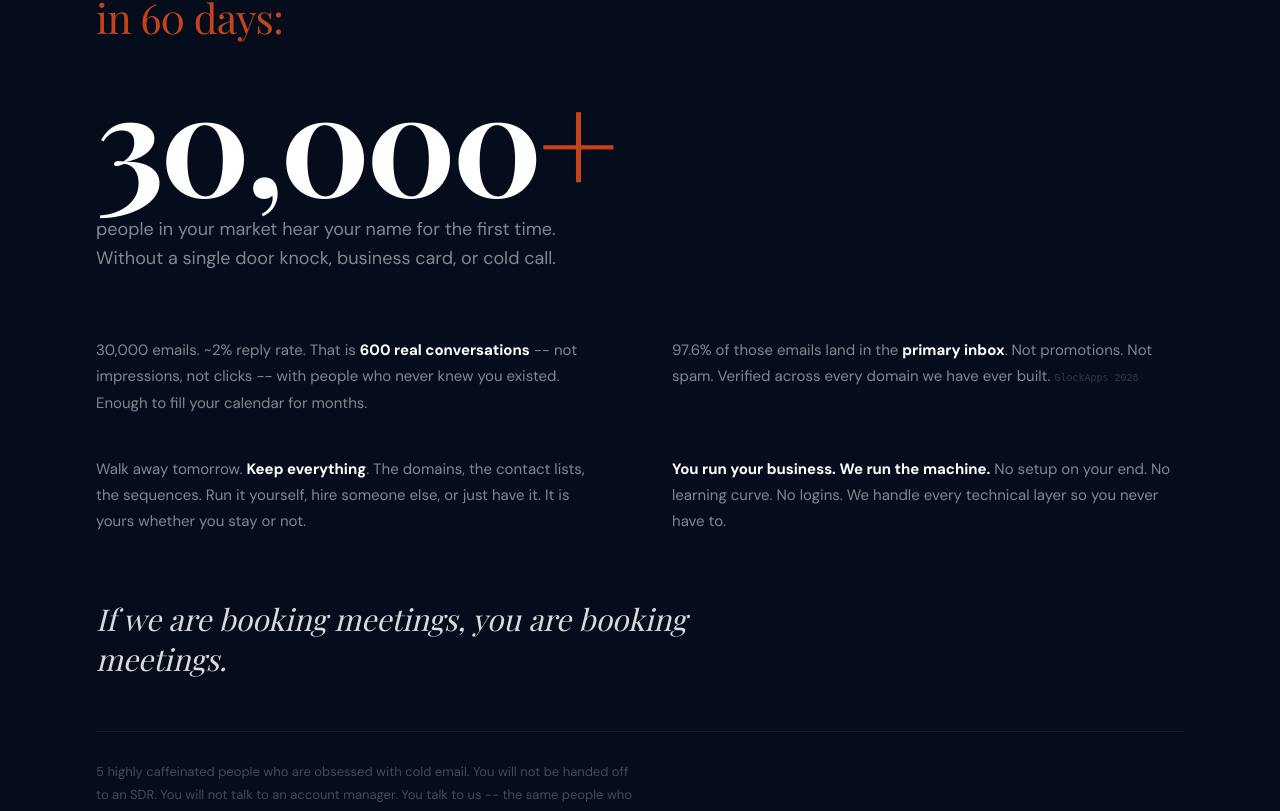
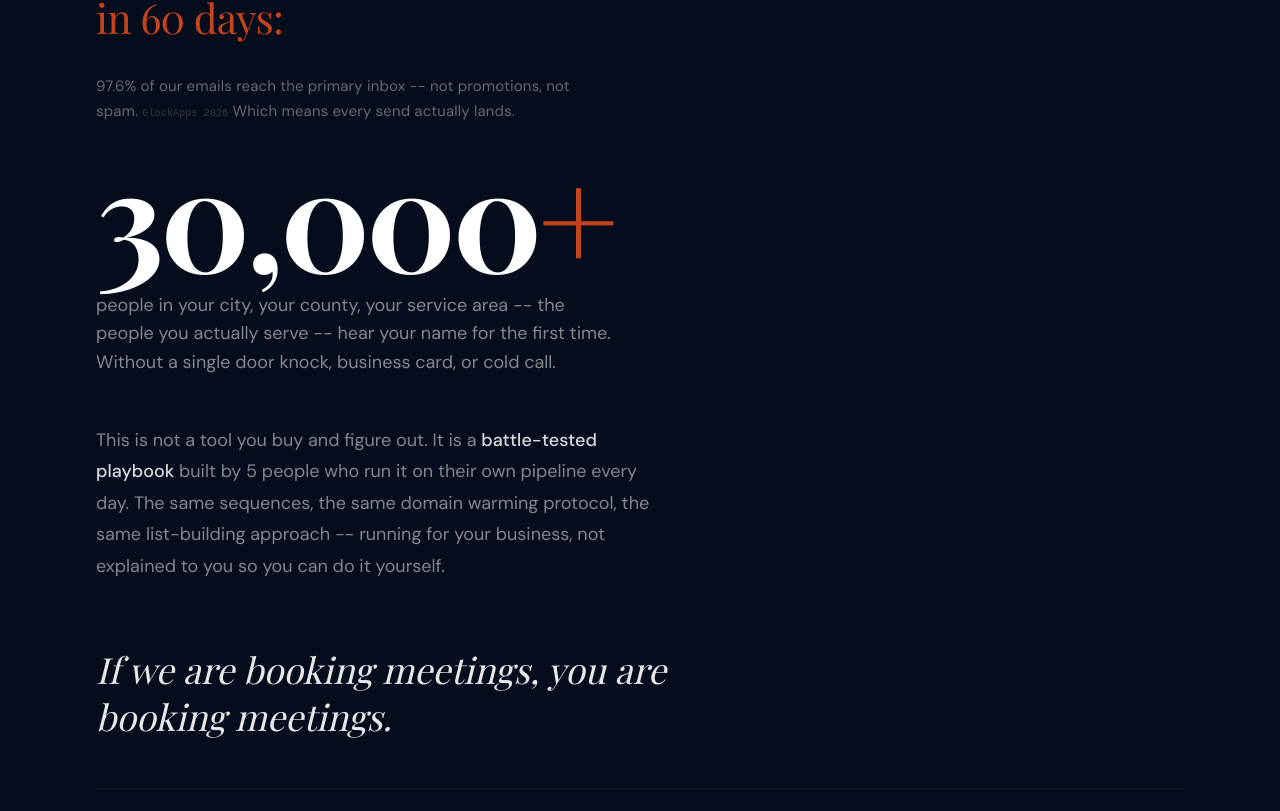
Before and after one commit to jaexochill2-code/scalesteady-engineers, a Next.js app: page / in a window 1280 px wide. Shown: the part 2898-3709 px from the top of the page. Built offline with nearby package versions, Linux system fonts and the light colour scheme.

Commit message:
copy: add 97.6% inbox connector, service area specificity, clean editorial column

```diff
--- a/src/app/page.tsx
+++ b/src/app/page.tsx
@@ -408,7 +408,7 @@ export default function Home() {
       <section style={{ background: "#050D1C", padding: "clamp(64px, 7vw, 96px) 0" }}>
         <div className="mx-auto px-8 sm:px-12 lg:px-24" style={{ maxWidth: "1280px" }}>
 
-          {/* Pattern interrupt headline → number in one visual beat */}
+          {/* Pattern interrupt → 97.6% connector → hero number */}
           <p
             className="font-serif"
             style={{
@@ -423,6 +423,23 @@ export default function Home() {
             The worst thing that can happen in 60&nbsp;days:
           </p>
 
+          {/* Credibility connector -- the mechanism that earns the number */}
+          <p
+            className="font-sans"
+            style={{
+              fontSize: "clamp(13px, 1.3vw, 15px)",
+              lineHeight: "1.65",
+              color: "rgba(255,255,255,0.38)",
+              maxWidth: "480px",
+              marginTop: "clamp(20px, 2.5vw, 32px)",
+              letterSpacing: "0.01em",
+            }}
+          >
+            97.6% of our emails reach the primary inbox -- not promotions, not spam.{" "}
+            <span style={{ fontSize: "10px", fontFamily: "monospace", color: "rgba(255,255,255,0.18)" }}>GlockApps 2026</span>
+            {" "}Which means every send actually lands.
+          </p>
+
           <p
             className="font-serif font-bold"
             style={{
@@ -430,7 +447,7 @@ export default function Home() {
               lineHeight: 0.85,
               color: "#FFFFFF",
               letterSpacing: "-0.03em",
-              marginTop: "clamp(24px, 3vw, 40px)",
+              marginTop: "clamp(20px, 2.5vw, 32px)",
             }}
           >
             30,000<span style={{ color: "#C4431B" }}>+</span>
@@ -441,62 +458,47 @@ export default function Home() {
               fontSize: "clamp(15px, 1.6vw, 18px)",
               lineHeight: "1.6",
               color: "rgba(255,255,255,0.5)",
-              maxWidth: "480px",
+              maxWidth: "520px",
               marginTop: "16px",
             }}
           >
-            people in your market hear your name for the first time. Without a single door knock, business card, or cold call.
+            people in your city, your county, your service area -- the people you actually serve -- hear your name for the first time. Without a single door knock, business card, or cold call.
           </p>
 
-          {/* The math -- showing the work, not hiding it */}
-          <div className="grid grid-cols-1 lg:grid-cols-2 gap-x-16 gap-y-10" style={{ marginTop: "clamp(48px, 5vw, 64px)" }}>
+          {/* The intangibles -- what makes this different */}
+          <p
+            className="font-sans"
+            style={{
+              fontSize: "clamp(15px, 1.6vw, 18px)",
+              lineHeight: "1.75",
+              color: "rgba(255,255,255,0.5)",
+              maxWidth: "560px",
+              marginTop: "clamp(32px, 4vw, 48px)",
+            }}
+          >
+            This is not a tool you buy and figure out. It is a{" "}
+            <strong style={{ color: "rgba(255,255,255,0.85)", fontWeight: 500 }}>battle-tested playbook</strong>{" "}
+            built by 5 people who run it on their own pipeline every day. The same sequences, the same domain warming protocol, the same list-building approach -- running for your business, not explained to you so you can do it yourself.
+          </p>
 
-            <div>
-              <p className="font-sans" style={{ fontSize: "15px", lineHeight: "1.75", color: "rgba(255,255,255,0.5)" }}>
-                30,000 emails. ~2% reply rate. That is <strong style={{ color: "#FFFFFF" }}>600 real conversations</strong> -- not impressions, not clicks -- with people who never knew you existed. Enough to fill your calendar for months.
-              </p>
-            </div>
-
-            <div>
-              <p className="font-sans" style={{ fontSize: "15px", lineHeight: "1.75", color: "rgba(255,255,255,0.5)" }}>
-                97.6% of those emails land in the <strong style={{ color: "#FFFFFF" }}>primary inbox</strong>. Not promotions. Not spam. Verified across every domain we have ever built.{" "}
-                <span style={{ fontSize: "10px", fontFamily: "monospace", color: "rgba(255,255,255,0.18)" }}>GlockApps 2026</span>
-              </p>
-            </div>
-
-            <div>
-              <p className="font-sans" style={{ fontSize: "15px", lineHeight: "1.75", color: "rgba(255,255,255,0.5)" }}>
-                Walk away tomorrow. <strong style={{ color: "#FFFFFF" }}>Keep everything</strong>. The domains, the contact lists, the sequences. Run it yourself, hire someone else, or just have it. It is yours whether you stay or not.
-              </p>
-            </div>
-
-            <div>
-              <p className="font-sans" style={{ fontSize: "15px", lineHeight: "1.75", color: "rgba(255,255,255,0.5)" }}>
-                <strong style={{ color: "#FFFFFF" }}>You run your business. We run the machine.</strong> No setup on your end. No learning curve. No logins. We handle every technical layer so you never have to.
-              </p>
-            </div>
-
-          </div>
-
-          {/* Anchor line -- the single strongest point, elevated */}
-          <div style={{ marginTop: "clamp(48px, 5vw, 64px)" }}>
+          {/* Anchor line -- the entire point */}
           <p
             className="font-serif italic"
             style={{
-                fontSize: "clamp(20px, 2.5vw, 30px)",
-                lineHeight: "1.35",
-                color: "rgba(255,255,255,0.85)",
+              fontSize: "clamp(22px, 3vw, 36px)",
+              lineHeight: "1.3",
+              color: "rgba(255,255,255,0.9)",
               maxWidth: "640px",
+              marginTop: "clamp(40px, 5vw, 64px)",
             }}
           >
             If we are booking meetings, you are booking meetings.
           </p>
-          </div>
 
-          {/* 4th wall -- personality, not a tombstone */}
-          <div style={{ marginTop: "clamp(40px, 4vw, 56px)", paddingTop: "28px", borderTop: "1px solid rgba(255,255,255,0.06)" }}>
-            <p className="font-sans" style={{ fontSize: "13px", lineHeight: "1.8", color: "rgba(255,255,255,0.25)", maxWidth: "540px" }}>
-              5 highly caffeinated people who are obsessed with cold email. You will not be handed off to an SDR. You will not talk to an account manager. You talk to us -- the same people who warm the domains, write the sequences, and read the replies. This is the same playbook we run for our own pipeline.
+          {/* 4th wall */}
+          <div style={{ marginTop: "clamp(32px, 4vw, 48px)", paddingTop: "24px", borderTop: "1px solid rgba(255,255,255,0.06)" }}>
+            <p className="font-sans" style={{ fontSize: "13px", lineHeight: "1.8", color: "rgba(255,255,255,0.22)", maxWidth: "520px" }}>
+              You will not be handed off to an SDR. You will not talk to an account manager. You talk to us -- the same 5 people who warm the domains, write the sequences, and read every reply.
             </p>
           </div>
 
```
Lines whose indentation alone changed are shown as unchanged.
